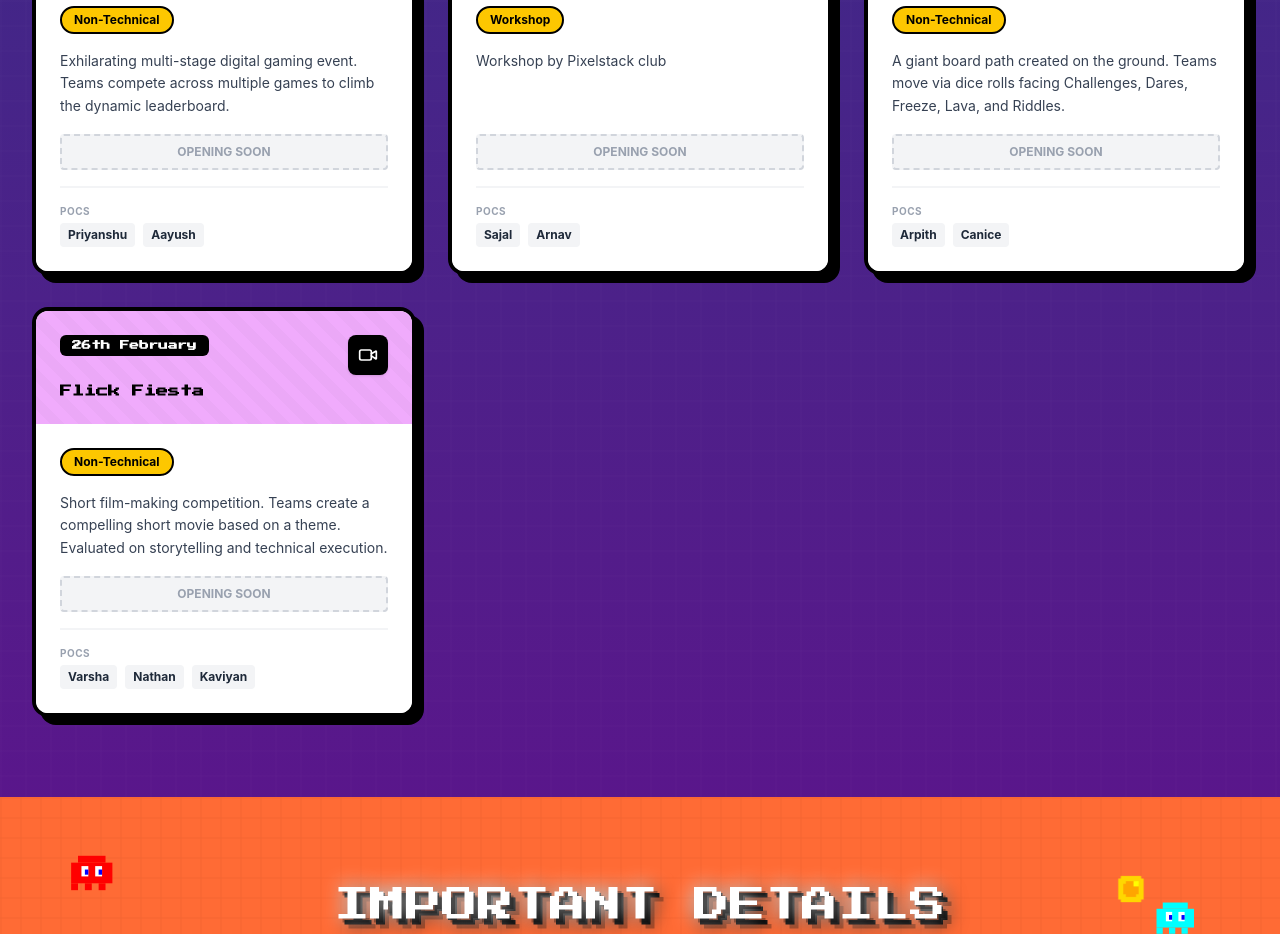
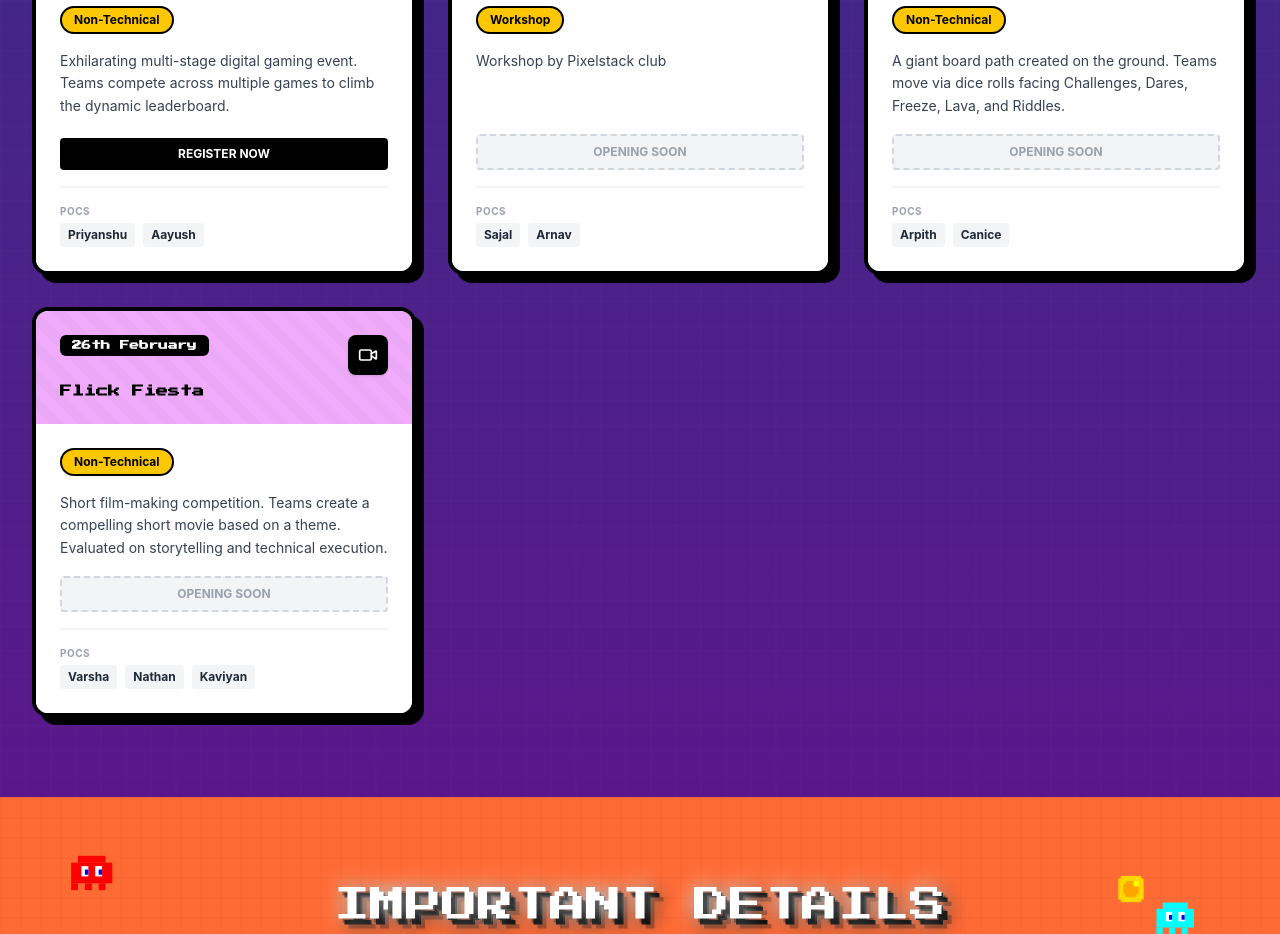
Before and after one commit to kenanpereira24-max/3rd_Time_Is_the_charm, a React (Vite) app: page / in a window 1280 px wide. Shown: the part 4860-5794 px from the top of the page. Built offline with nearby package versions, Linux system fonts and the light colour scheme.

Commit message:
ADDED REG For ace clutch

```diff
--- a/src/app/components/EventsList.tsx
+++ b/src/app/components/EventsList.tsx
@@ -247,7 +247,7 @@
     description: 'Exhilarating multi-stage digital gaming event. Teams compete across multiple games to climb the dynamic leaderboard.',
     color: 'from-pink-500 to-rose-500',
     category: 'Non-Technical',
-    registration_link: "#",
+    registration_link: "https://docs.google.com/forms/d/e/1FAIpQLScRIvnLkQRQ6PvGg2g2GfUCDMYHC4_SEXnsrDLPRee-_fYwcA/viewform?usp=header",
     pocs: [
       { name: 'Priyanshu', phone: '+91 9917524263' },
       { name: 'Aayush', phone: '+91 8588802698' }
```
